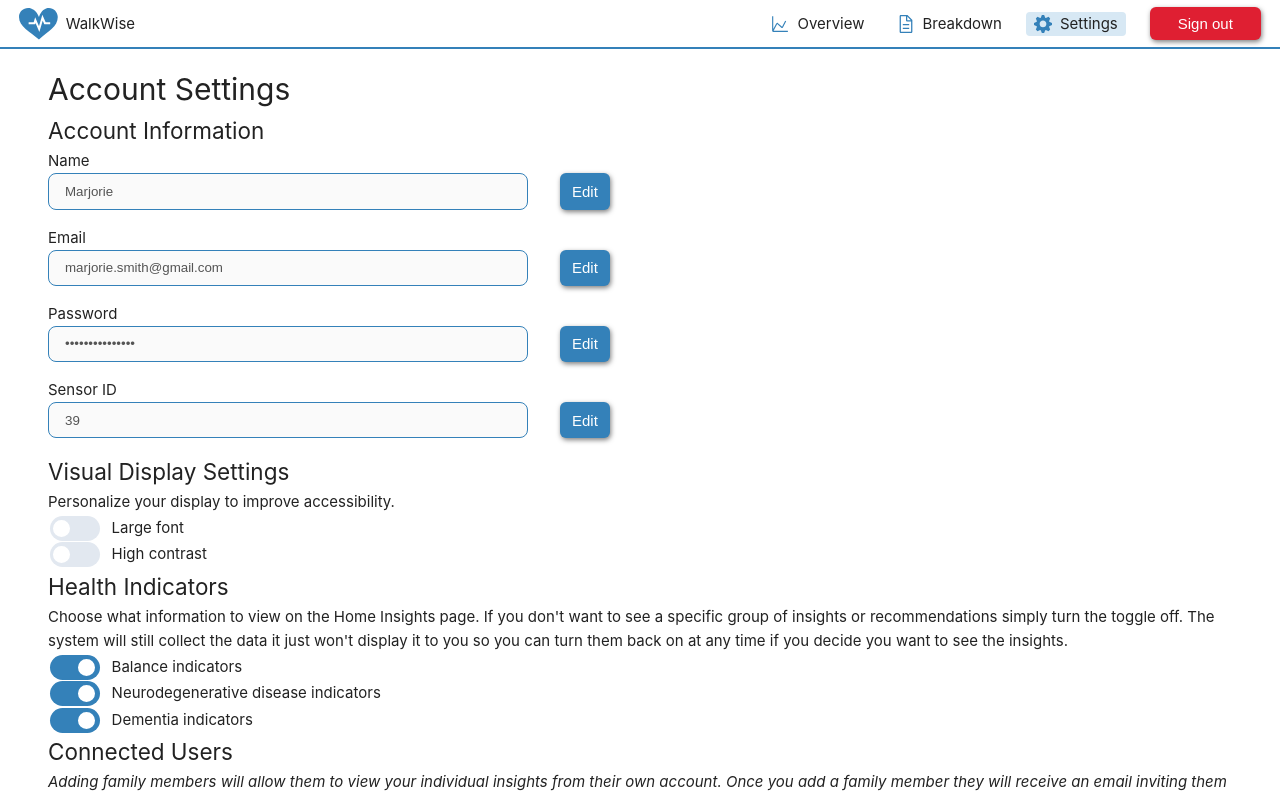
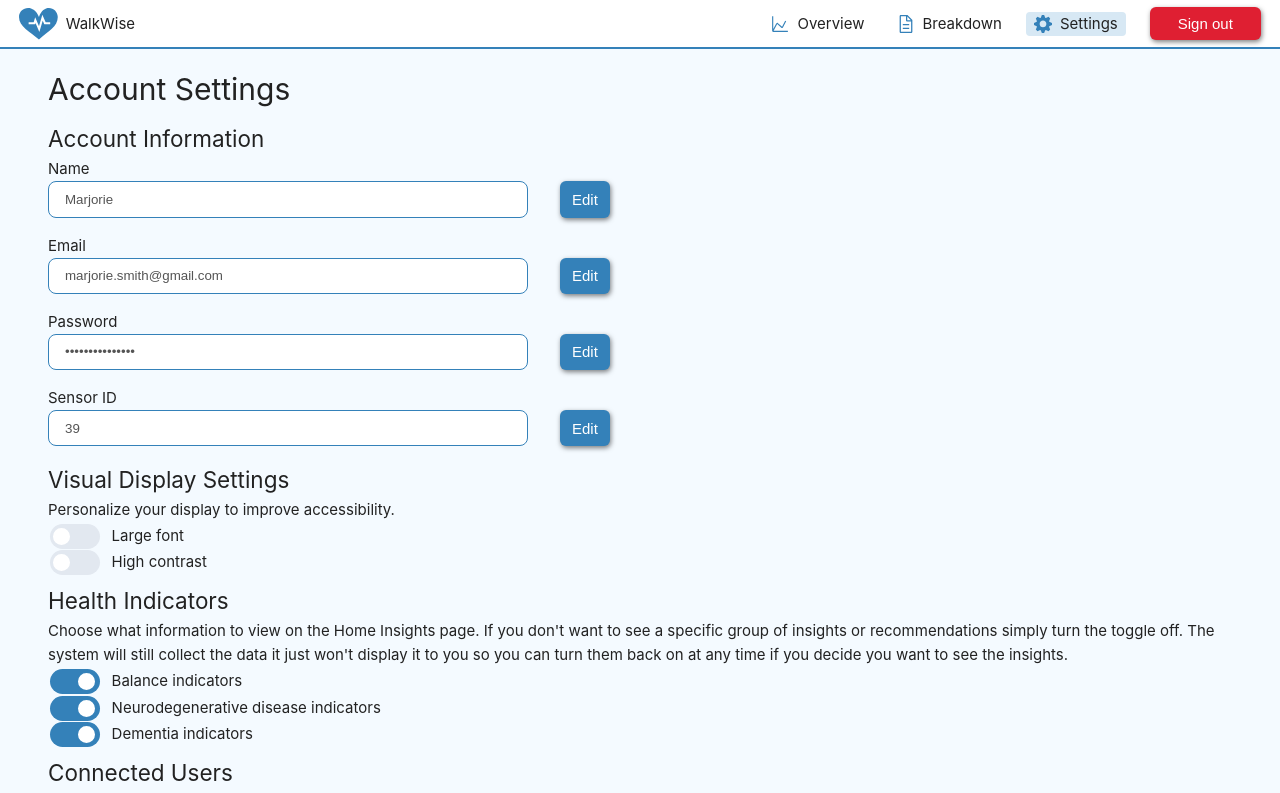
Before and after one commit to Capstone-Gait-Keepers/capstone, a Vue app in the folder frontend/: page /settings in a window 1280 px wide. Shown: the top 793 px of the page. Built offline with nearby package versions, Linux system fonts and the light colour scheme; no server answers.

Commit message:
Added high contrast

```diff
--- a/frontend/src/assets/base.css
+++ b/frontend/src/assets/base.css
@@ -15,6 +15,10 @@
   box-sizing: border-box;
   margin: 0;
   font-weight: normal;
+}
+
+html {
+  height: 100%;
 }
 
 body {
--- a/frontend/src/components/BasePage.vue
+++ b/frontend/src/components/BasePage.vue
@@ -6,10 +6,17 @@ import Logo from '@/components/Logo.vue'
 
 const { display } = store;
 onMounted(fetchData);
+
+function highContrast() {
+  if (display.high_contrast) {
+    return {'background': 'white', 'color': 'black'};
+  }
+  return {};
+}
 </script>
 
 <template>
-  <div :style="{'font-size': display.large_font ? '20px': '15px'}">
+  <div :style="{'font-size': display.large_font ? '20px': '15px', ...highContrast()}">
     <header>
       <RouterLink to="/">
         <Logo />
@@ -41,6 +48,7 @@ header {
 
 main {
   margin: 1rem 3rem;
+  padding-bottom: 4rem;
 }
 
 nav {
--- a/frontend/src/components/FormInput.vue
+++ b/frontend/src/components/FormInput.vue
@@ -46,5 +46,6 @@ input {
   width: 30rem;
   max-width: 100%;
   margin-right: 2rem;
+  background-color: white;
 }
 </style>
--- a/frontend/src/views/DetailView.vue
+++ b/frontend/src/views/DetailView.vue
@@ -122,7 +122,7 @@ function cleanedDates(metric: string) {
 
 <style scoped>
 .main {
-  margin-bottom: 8rem;
+  margin-bottom: 2rem;
 }
 
 .main h1 {
--- a/frontend/src/views/SettingsView.vue
+++ b/frontend/src/views/SettingsView.vue
@@ -1,5 +1,5 @@
 <template>
-  <BasePage class="content" v-if="user">
+  <BasePage v-if="user">
     <h1>Account Settings</h1>
     <h2>Account Information</h2>
     <FormInput label="Name" type="text" v-model="user.name" />
@@ -64,9 +64,8 @@ function removeUser(index: number) {
 </script>
 
 <style scoped>
-.content {
-  margin-bottom: 8rem;
-  background-color: white;
+h2 {
+  margin-top: .5rem;
 }
 
 .connected-user {
@@ -81,6 +80,7 @@ function removeUser(index: number) {
   width: 30rem;
   max-width: 100%;
   margin-right: 2rem;
+  background-color: white;
 }
 
 .connected-user > button {
```
